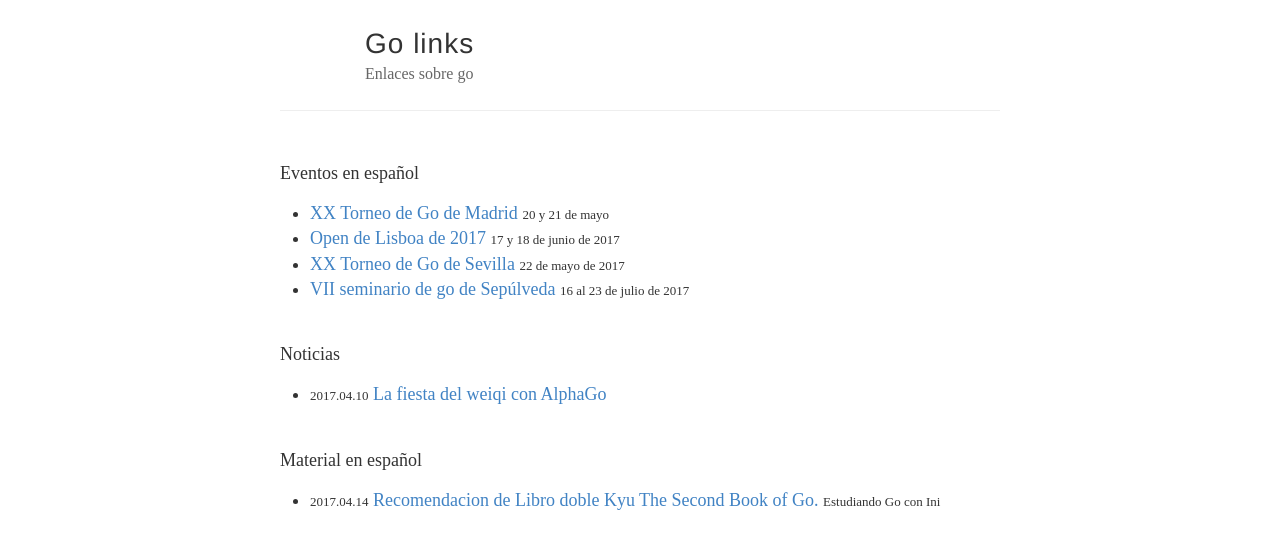
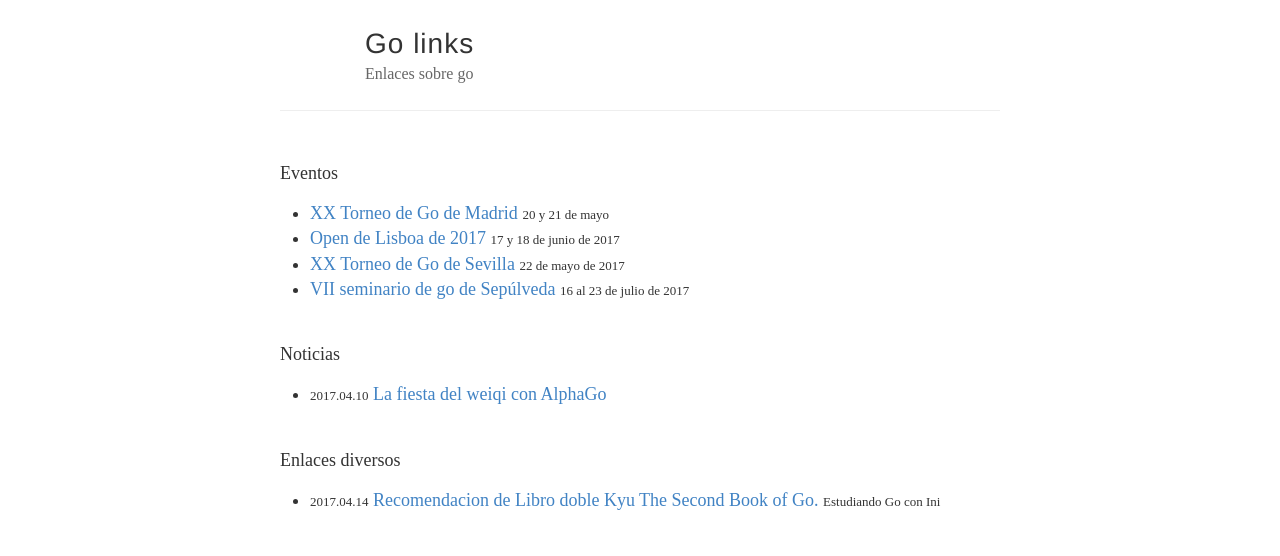
Before and after one commit to canbaduk/canbaduk.github.io, a Jekyll site: the page built from index.html, in a window 1280 px wide. Shown: the top 556 px of the page. Built offline with Jekyll 4.4.1, drawn with Linux system fonts in a browser that asks for light colours; some web fonts are replaced.

Commit message:
modificado títulos de secciones

```diff
--- a/index.html
+++ b/index.html
@@ -1,7 +1,7 @@
 ---
 layout: default
 ---
-Eventos en español
+Eventos
 <div class="links">
 <ul>
   {% for post in site.posts limit:20 %}
@@ -40,7 +40,7 @@ Noticias
 
 <br />
 
-Material en español
+Enlaces diversos
 <div class="links">
 <ul>
   {% for post in site.posts limit:10 %}
```
